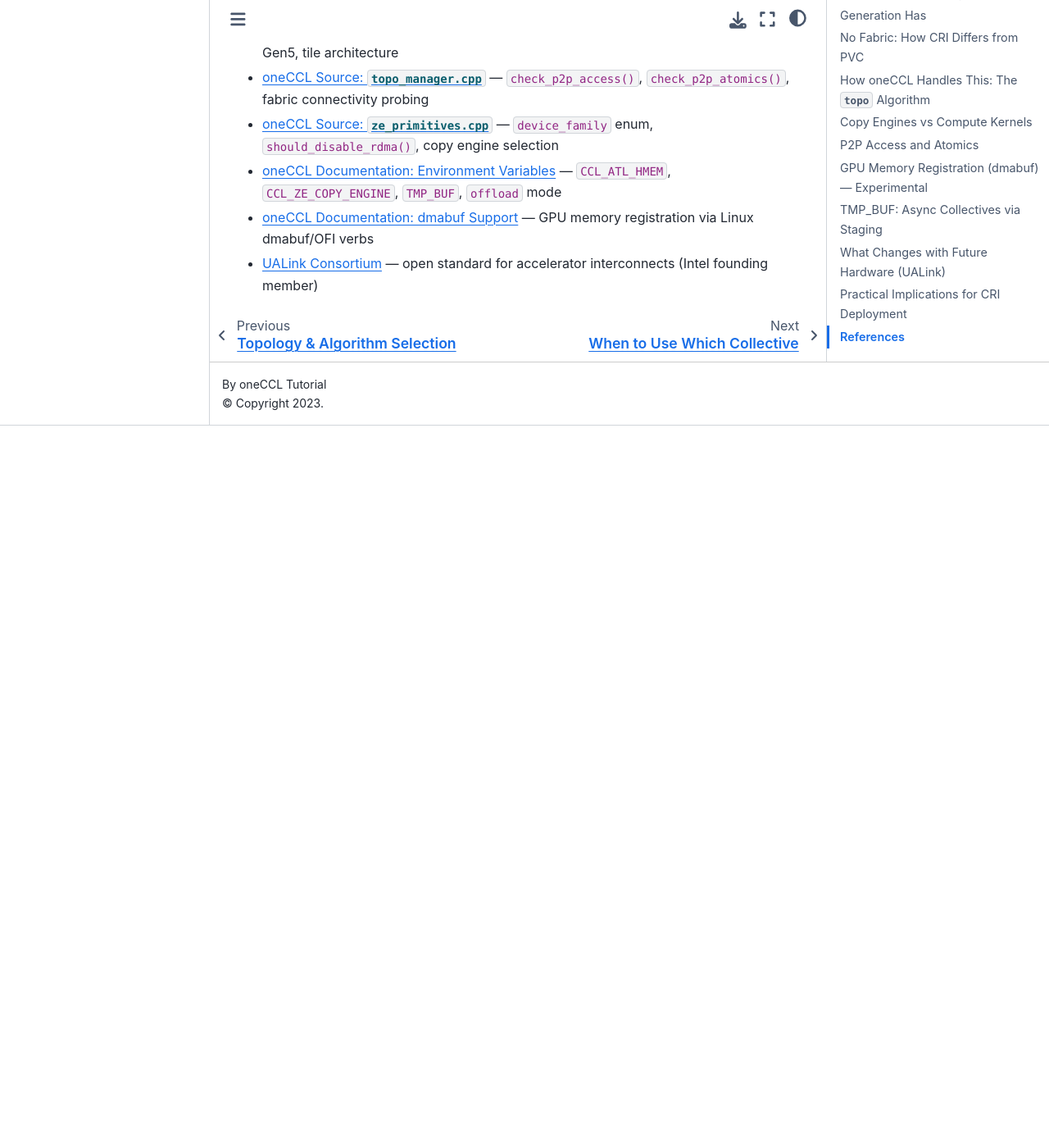
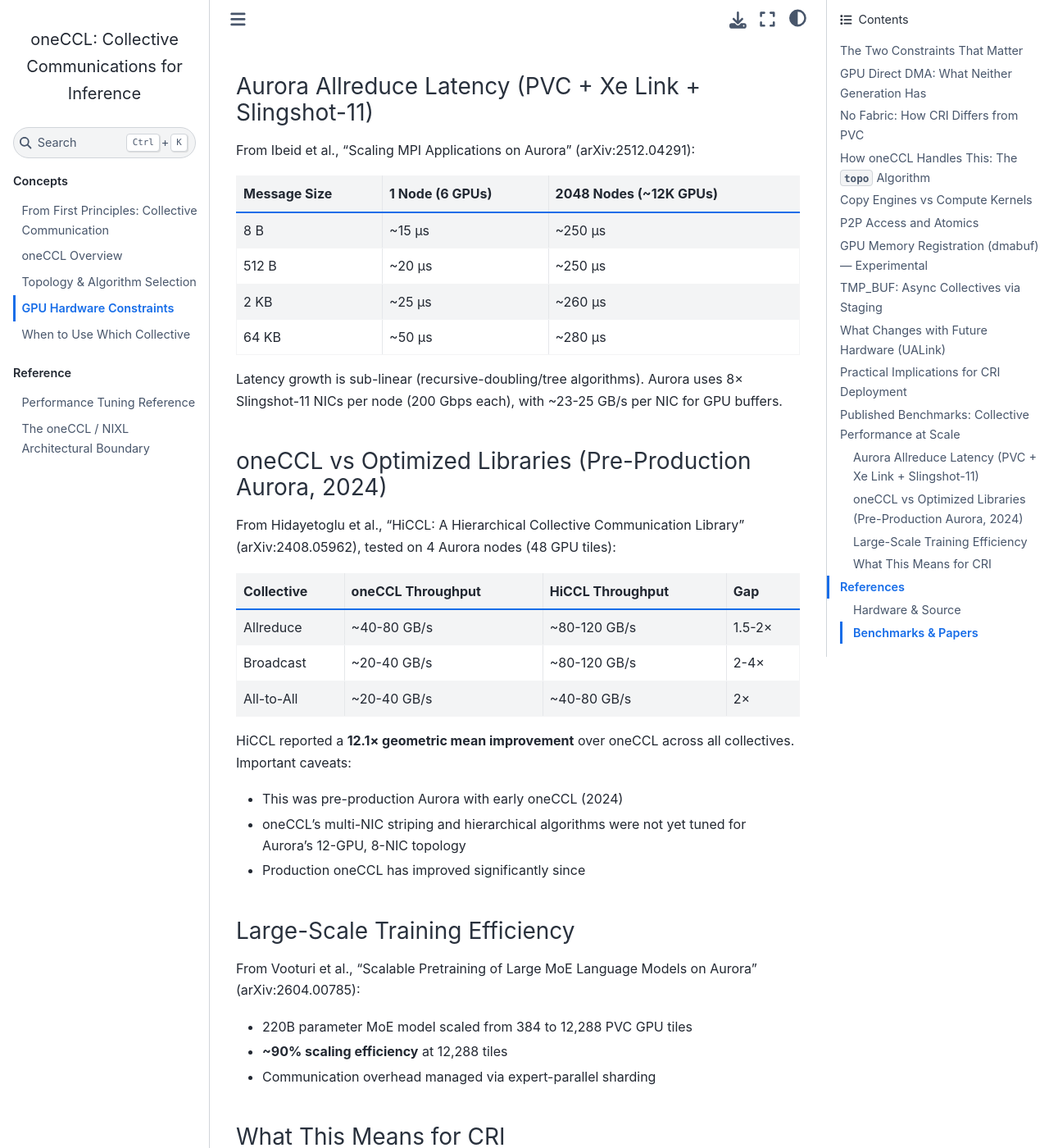
Before and after one commit to tsg-/oneccl-tutorial, a Jupyter Book: the page built from chapters/pvc_hardware_constraints.md, in a window 1280 px wide and 1400 px high, scrolled down 6739 px. Shown: the whole window at 82% size. Built offline with Jupyter Book 1.0.4 settings and Sphinx 7.4.7 and the Sphinx Book theme 1.1.4, drawn with Linux system fonts in a browser that asks for light colours; pages that are not in the unit, such as notebooks, are missing from menus; before the commit the page ends 7258 px from its top, so only the background shows below that; some of the changed text lies outside the part shown.

Commit message:
Add published benchmark data to GPU hardware constraints chapter
Aurora allreduce latency, HiCCL comparison, MoE scaling results.

Co-Authored-By: Claude Opus 4.6 <noreply@anthropic.com>

```diff
--- a/chapters/pvc_hardware_constraints.md
+++ b/chapters/pvc_hardware_constraints.md
@@ -273,11 +273,75 @@ See [Perf Tuning](perf_tuning) for the full variable reference and launch templa
 
 ---
 
+## Published Benchmarks: Collective Performance at Scale
+
+### Aurora Allreduce Latency (PVC + Xe Link + Slingshot-11)
+
+From Ibeid et al., "Scaling MPI Applications on Aurora" (arXiv:2512.04291):
+
+| Message Size | 1 Node (6 GPUs) | 2048 Nodes (~12K GPUs) |
+|---|---|---|
+| 8 B | ~15 µs | ~250 µs |
+| 512 B | ~20 µs | ~250 µs |
+| 2 KB | ~25 µs | ~260 µs |
+| 64 KB | ~50 µs | ~280 µs |
+
+Latency growth is sub-linear (recursive-doubling/tree algorithms). Aurora uses 8×
+Slingshot-11 NICs per node (200 Gbps each), with ~23-25 GB/s per NIC for GPU buffers.
+
+### oneCCL vs Optimized Libraries (Pre-Production Aurora, 2024)
+
+From Hidayetoglu et al., "HiCCL: A Hierarchical Collective Communication Library"
+(arXiv:2408.05962), tested on 4 Aurora nodes (48 GPU tiles):
+
+| Collective | oneCCL Throughput | HiCCL Throughput | Gap |
+|---|---|---|---|
+| Allreduce | ~40-80 GB/s | ~80-120 GB/s | 1.5-2× |
+| Broadcast | ~20-40 GB/s | ~80-120 GB/s | 2-4× |
+| All-to-All | ~20-40 GB/s | ~40-80 GB/s | 2× |
+
+HiCCL reported a **12.1× geometric mean improvement** over oneCCL across all
+collectives. Important caveats:
+- This was pre-production Aurora with early oneCCL (2024)
+- oneCCL's multi-NIC striping and hierarchical algorithms were not yet tuned for
+  Aurora's 12-GPU, 8-NIC topology
+- Production oneCCL has improved significantly since
+
+### Large-Scale Training Efficiency
+
+From Vooturi et al., "Scalable Pretraining of Large MoE Language Models on Aurora"
+(arXiv:2604.00785):
+- 220B parameter MoE model scaled from 384 to 12,288 PVC GPU tiles
+- **~90% scaling efficiency** at 12,288 tiles
+- Communication overhead managed via expert-parallel sharding
+
+### What This Means for CRI
+
+CRI nodes are more constrained than Aurora:
+- No Xe Link (Aurora has 28 GB/s per Xe Link between GPU stacks)
+- Fewer NICs per node (Aurora has 8× Slingshot-11)
+- PCIe-only intra-node path
+
+Expect **higher per-collective latency** and **lower bandwidth** than the Aurora numbers
+above. The Aurora benchmarks represent an upper bound for what Intel GPU collective
+communication achieves with fabric assistance. CRI without fabric will be closer to
+the small-message latency floor (~15-25 µs per collective) but will not scale bandwidth
+as aggressively with message size.
+
+---
+
 ## References
 
+### Hardware & Source
 - [Intel Data Center GPU Max Series (PVC) Product Specs](https://www.intel.com/content/www/us/en/products/sku/232873/intel-data-center-gpu-max-1550/specifications.html) — Xe Link frequency, PCIe Gen5, tile architecture
 - [oneCCL Source: `topo_manager.cpp`](https://github.com/oneapi-src/oneCCL/blob/master/src/topology/topo_manager.cpp) — `check_p2p_access()`, `check_p2p_atomics()`, fabric connectivity probing
 - [oneCCL Source: `ze_primitives.cpp`](https://github.com/oneapi-src/oneCCL/blob/master/src/sched/entry/ze/ze_primitives.cpp) — `device_family` enum, `should_disable_rdma()`, copy engine selection
 - [oneCCL Documentation: Environment Variables](https://github.com/oneapi-src/oneCCL/blob/master/doc/rst/source/env-variables.rst) — `CCL_ATL_HMEM`, `CCL_ZE_COPY_ENGINE`, `TMP_BUF`, `offload` mode
 - [oneCCL Documentation: dmabuf Support](https://github.com/oneapi-src/oneCCL/blob/master/doc/rst/source/advanced-configuration/dmabuf.rst) — GPU memory registration via Linux dmabuf/OFI verbs
 - [UALink Consortium](https://ualink.org/) — open standard for accelerator interconnects (Intel founding member)
+
+### Benchmarks & Papers
+- Ibeid et al., "Scaling MPI Applications on Aurora" (arXiv:2512.04291, Dec 2025) — MPI collective latency/bandwidth at 2048+ nodes on PVC
+- Hidayetoglu et al., "HiCCL: A Hierarchical Collective Communication Library" (arXiv:2408.05962, Aug 2024) — oneCCL vs optimized collectives on pre-production Aurora
+- Vooturi et al., "Scalable Pretraining of Large MoE Language Models on Aurora" (arXiv:2604.00785, Apr 2026) — 90% scaling efficiency at 12,288 PVC tiles
+- Ma et al., "CoCoDiff: Optimizing Collective Communications for Distributed Diffusion Transformer Inference" (arXiv:2604.14561, Apr 2026) — 3.6× avg speedup for all-to-all on Aurora via topology-aware decomposition
```
